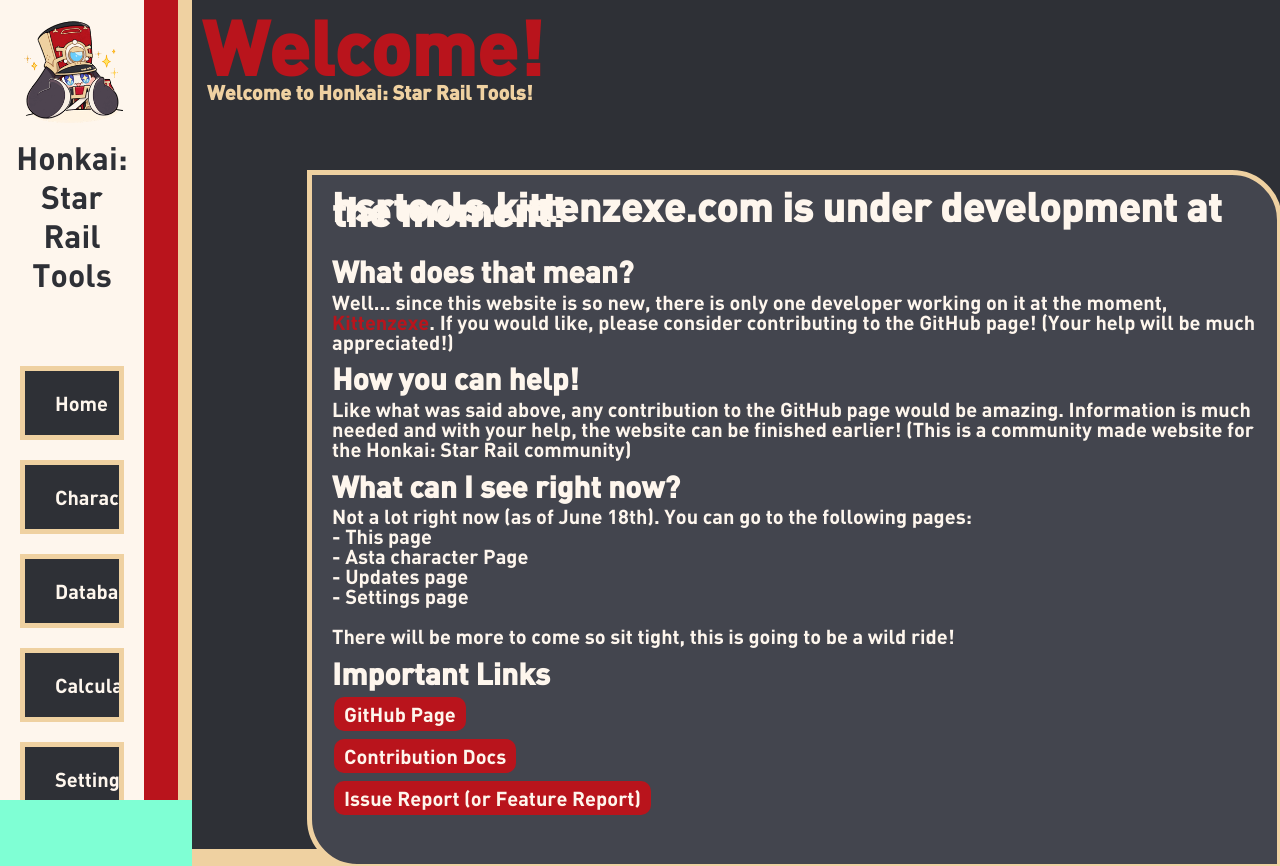
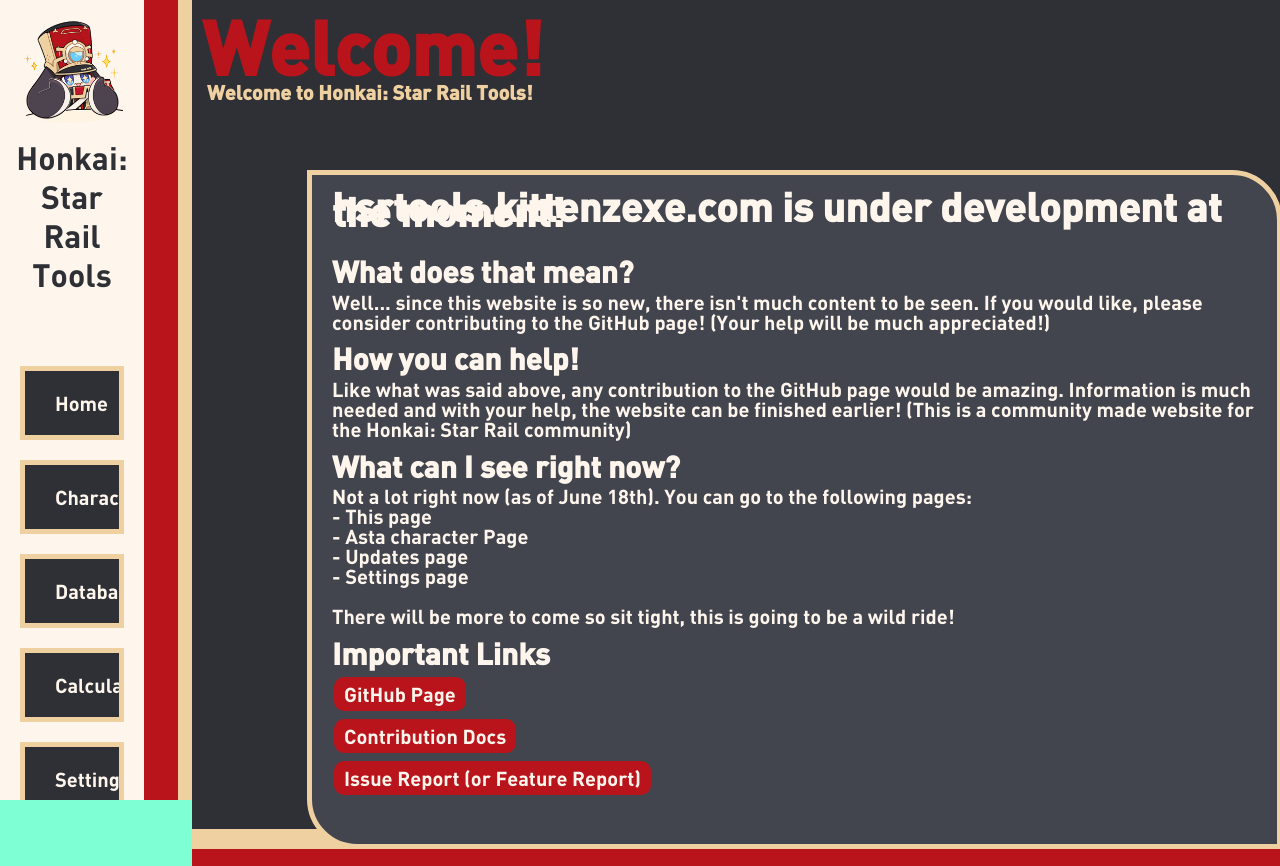
Before and after one commit to KittenzExe/hsrtools.kittenzexe, a SvelteKit app: page / in a window 1280 px wide. Shown: the top 866 px of the page. Built offline with nearby package versions, Linux system fonts and the light colour scheme; a web font is replaced by a local one.

Commit message:
page updates

```diff
--- a/src/routes/index.svelte
+++ b/src/routes/index.svelte
@@ -12,7 +12,7 @@
     <div id="content-box-main1">
       <h1 style="margin-top: 7.5px;">hsrtools.kittenzexe.com is under development at the moment!</h1><br>
         <h2>What does that mean?</h2>
-      <p style="line-height: 20px; margin-top: -7.5px;">Well... since this website is so new, there is only one developer working on it at the moment, <a href="https://github.com/KittenzExe" target="_blank" style="text-decoration: none; color: #b9141c;">Kittenzexe</a>. If you would like, please consider contributing to the GitHub page! (Your help will be much appreciated!)</p>
+        <p style="line-height: 20px; margin-top: -7.5px;">Well... since this website is so new, there isn't much content to be seen. If you would like, please consider contributing to the GitHub page! (Your help will be much appreciated!)</p>
         <h2>How you can help!</h2>
         <p style="line-height: 20px; margin-top: -7.5px;">Like what was said above, any contribution to the GitHub page would be amazing. Information is much needed and with your help, the website can be finished earlier! (This is a community made website for the Honkai: Star Rail community)</p>
         <h2>What can I see right now?</h2>
```
Also changed, not shown: 27 other files (tests, documents, lock files or other folders). Lines whose indentation alone changed are shown as unchanged.
